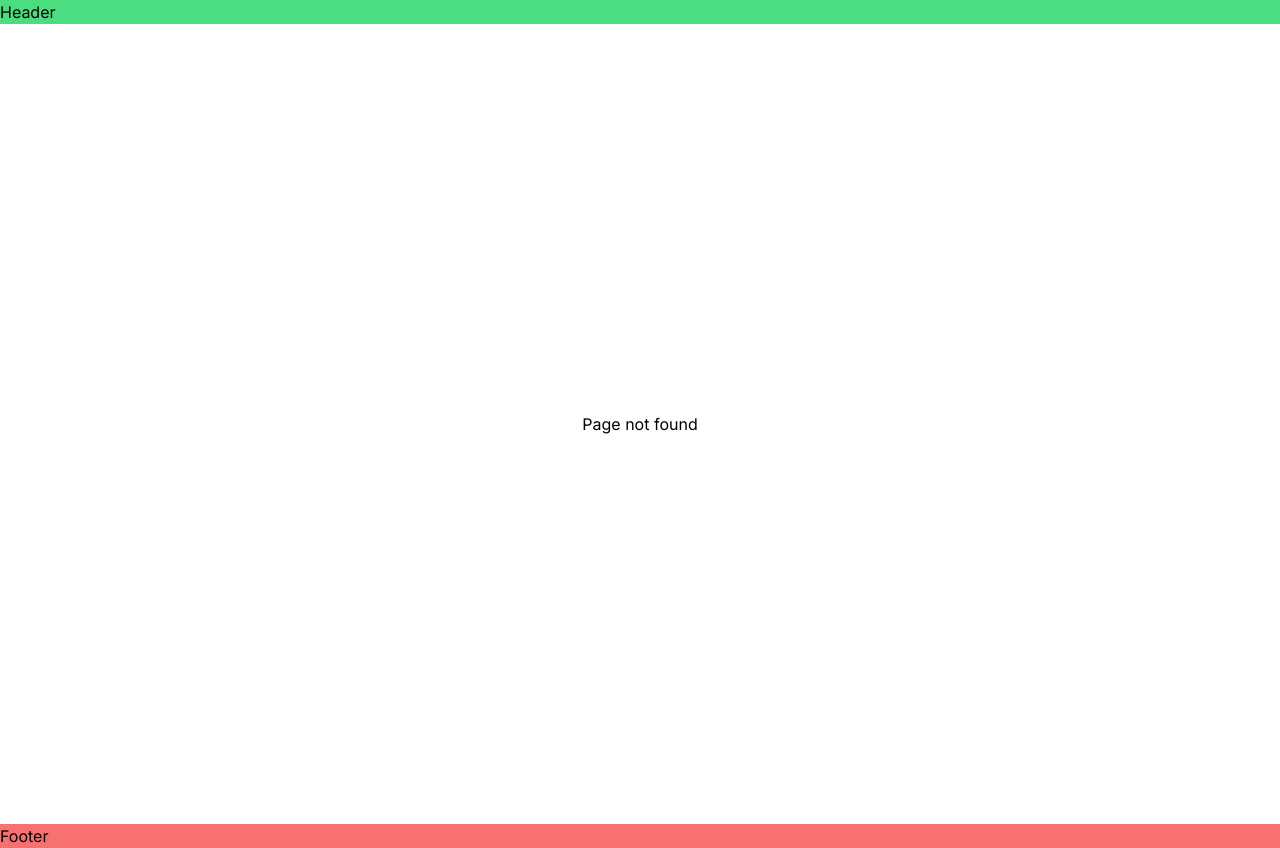
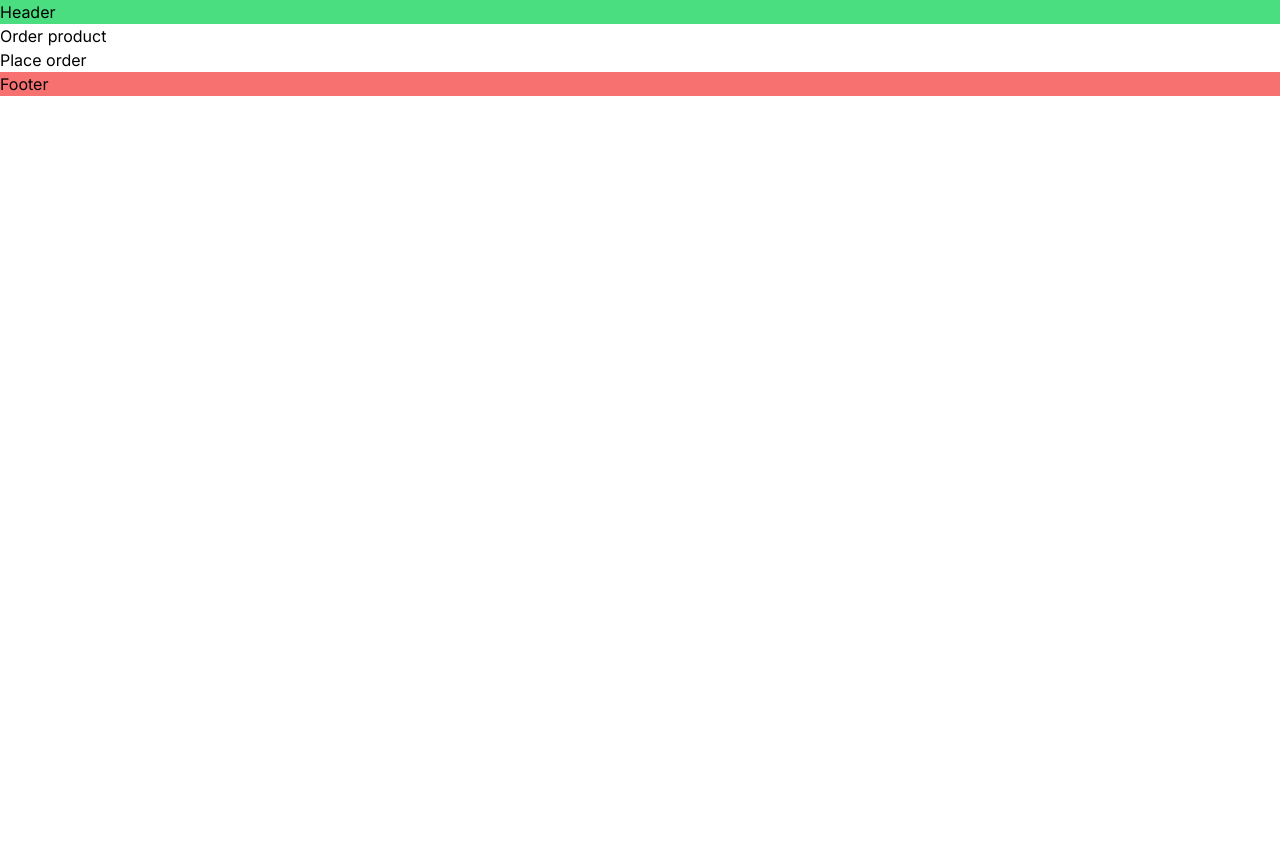
Before and after one commit to aleksandresher/next-course, a Next.js app: page /order-product in a window 1280 px wide. Before the commit this address had no page. After the commit the page ends 800 px from the top, so only its background shows below. Built offline with nearby package versions, Linux system fonts and the light colour scheme.

Commit message:
navigating programmatically

```diff
--- /dev/null
+++ b/app/order-product/page.tsx
@@ -0,0 +1,19 @@
+"use client";
+import React from "react";
+import { useRouter } from "next/navigation";
+
+const OrderProduct = () => {
+  const router = useRouter();
+  const handleClick = () => {
+    console.log("Placing your order");
+    router.push("/");
+  };
+  return (
+    <>
+      <h1>Order product</h1>
+      <button onClick={handleClick}>Place order</button>
+    </>
+  );
+};
+
+export default OrderProduct;
```
